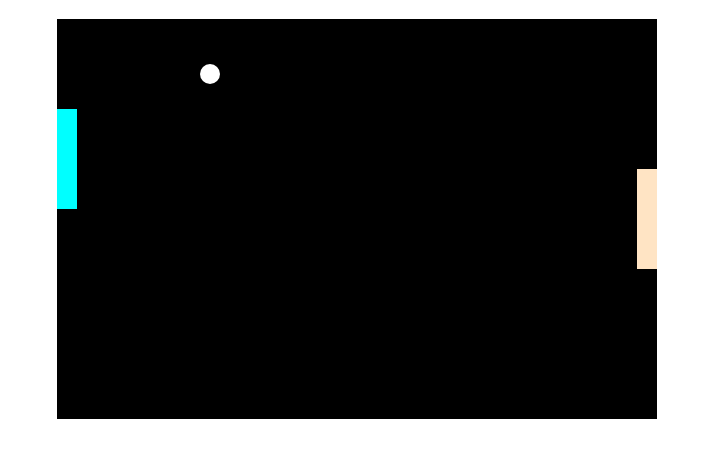
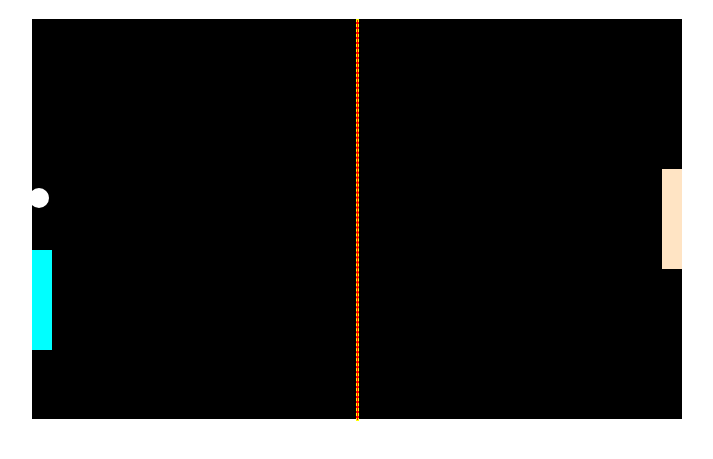
Before and after one commit to nurzaly/WsmpPingPong, a plain HTML site: page index.html in a window 1280 px wide. Shown: the part 61-520 px from the top of the page, without its empty margins (283-996 px from the left). Drawn offline with Linux system fonts and the light colour scheme.

Commit message:
update computer paddel

```diff
--- a/css/styles.css
+++ b/css/styles.css
@@ -3,7 +3,7 @@
 }
 
 #board{
-    width: 600px;
+    width: 650px;
     height: 400px;
     background-color:black;
     margin: auto;
@@ -16,6 +16,17 @@
     position: absolute;
     top: 0;
     bottom: 0;
+}
+
+#line{
+    background-color: red;
+    width: 1px;;
+    height: 100%;
+    position: absolute;
+    left: 0;
+    right: 0;
+    margin: 0 auto;
+    border: 1px dashed yellow;
 }
 
 #ball{
--- a/index.html
+++ b/index.html
@@ -18,6 +18,8 @@
 
         <div id="player-paddle" class="paddle"></div>
 
+        <div id="line"></div>
+
         <div id="ball"></div>
 
     </div>
--- a/js/main.js
+++ b/js/main.js
@@ -15,10 +15,11 @@ let ball = null;
 let interval = null;
 let computerPaddle = null;
 let playerPaddle = null;
+let isGameOn = true;
 
 computerPaddle = {
     direction: PADDLE_UP,
-    SPEED: 5,
+    SPEED: 3,
     top: $board.height()/2 - $computerPaddle.height()/2
 };
 
@@ -46,8 +47,8 @@ document.onkeydown = function(e){
 function init(){
 
     ball = {
-        top: 300,
-        left: 200,
+        top: $board.height()/2 - $ball.height()/2,
+        left: $board.width()/2 - $ball.width()/2,
         speed: 10,
         angle: UP_LEFT
     };
@@ -60,14 +61,21 @@ function init(){
         top:`${playerPaddle.top}px`
     });
 
+    $ball.css({
+        top:`${ball.top}px`,
+        left:`${ball.left}px`
+    });
+
     startGame();
 }
 
 function startGame(){
-    interval = setInterval(update, 100);
+
+    interval = setInterval(update, 20);
 }
 
 function update(){
+    if(!isGameOn) return;
     updateComputerPaddle();
     updateBall();
 }
@@ -91,13 +99,13 @@ function updateBall(){
         }
     }
 
+    if(isBallHitComputerPaddle()){
+        ball.angle = ball.angle === DONW_LEFT ? DOWN_RIGHT : UP_RIGHT;
+    }
+
     if(isBallHitLeft()){
-        if(ball.angle === DONW_LEFT){
-            ball.angle = DOWN_RIGHT;
-        }
-        else{
-            ball.angle = UP_RIGHT
-        }
+        isGameOn = false;
+        clearInterval(interval);
     }
 
     if(isBallHitBottom()){
@@ -113,14 +121,12 @@ function updateBall(){
       ball.angle = ball.angle === DOWN_RIGHT ? DONW_LEFT : UP_LEFT;
     }
 
-    // if(isBallHitRight()){
-    //     if(ball.angle === UP_RIGHT){
-    //         ball.angle = UP_LEFT;
-    //     }
-    //     else{
-    //         ball.angle = DONW_LEFT;
-    //     }
-    // }
+    if(isBallHitRight()){
+        //isGameOn = false;
+        //clearInterval(interval);
+        console.log(ball.angle);
+        ball.angle = ball.angle === DOWN_RIGHT ? DONW_LEFT : UP_LEFT;
+    }
 
 }
 
@@ -144,15 +150,27 @@ function updatePlayerPaddle(){
 
 function updateComputerPaddle(){
 
-    if(computerPaddle.top > $board.height() - $computerPaddle.height()){
+    if(ball.top < computerPaddle.top){
         computerPaddle.direction = -1;
     }
 
-    if(computerPaddle.top < 0){
+    if(ball.top > computerPaddle.top){
         computerPaddle.direction = 1;
     }
 
     computerPaddle.top += computerPaddle.direction * computerPaddle.SPEED;
+
+    if(computerPaddle.top > $board.height() - $computerPaddle.height()){
+        //computerPaddle.direction = -1;
+        computerPaddle.top = $board.height() - $computerPaddle.height();
+    }
+
+    if(computerPaddle.top < 0){
+        //computerPaddle.direction = 1;
+        computerPaddle.top = 0;
+    }
+
+
 
     $computerPaddle.css({
         top:`${computerPaddle.top}px`
@@ -183,4 +201,8 @@ function isBallHitPlayerPaddle(){
   return $ball.position().left + $ball.width() >= $playerPaddle.position().left && ($ball.position().top + $ball.height()/2 > $playerPaddle.position().top && $ball.position().top + $ball.height()/2 < $playerPaddle.position().top + $playerPaddle.height() );
 }
 
+function isBallHitComputerPaddle(){
+    return $ball.position().left <= $computerPaddle.width() && $ball.position().top >= $computerPaddle.position().top && $ball.position().top + $ball.height() <= $computerPaddle.position().top + $computerPaddle.height();
+}
+
 init();
```
